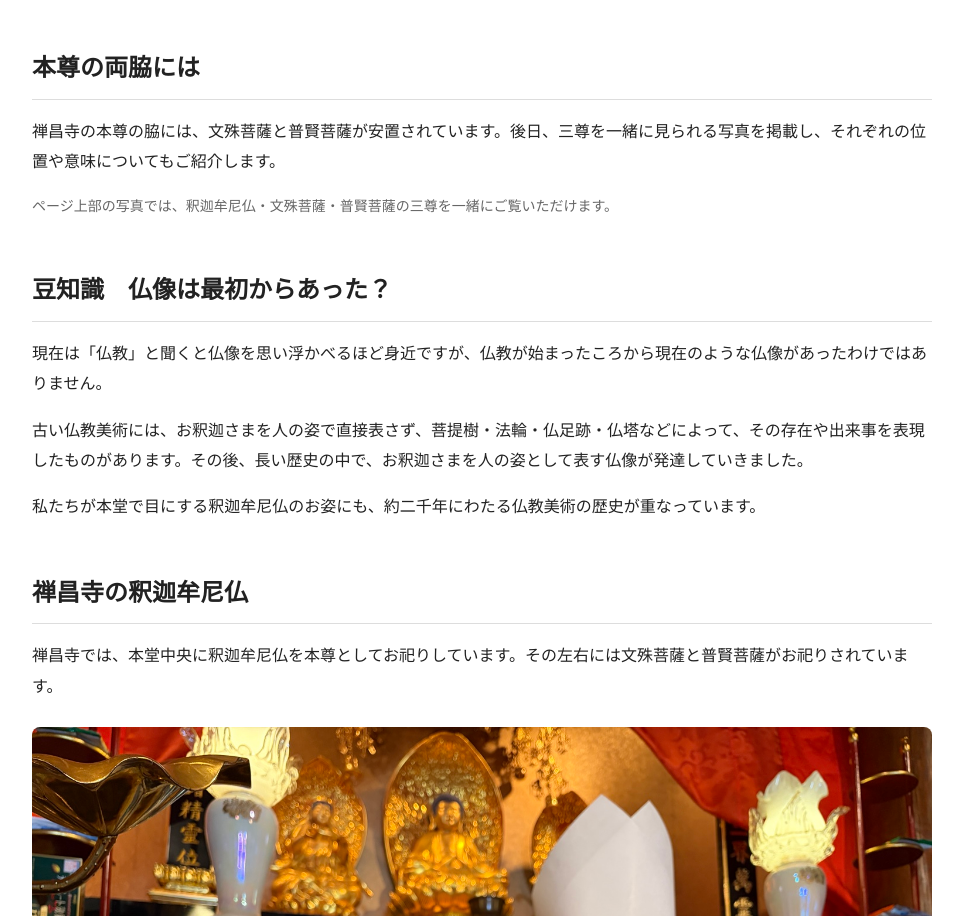
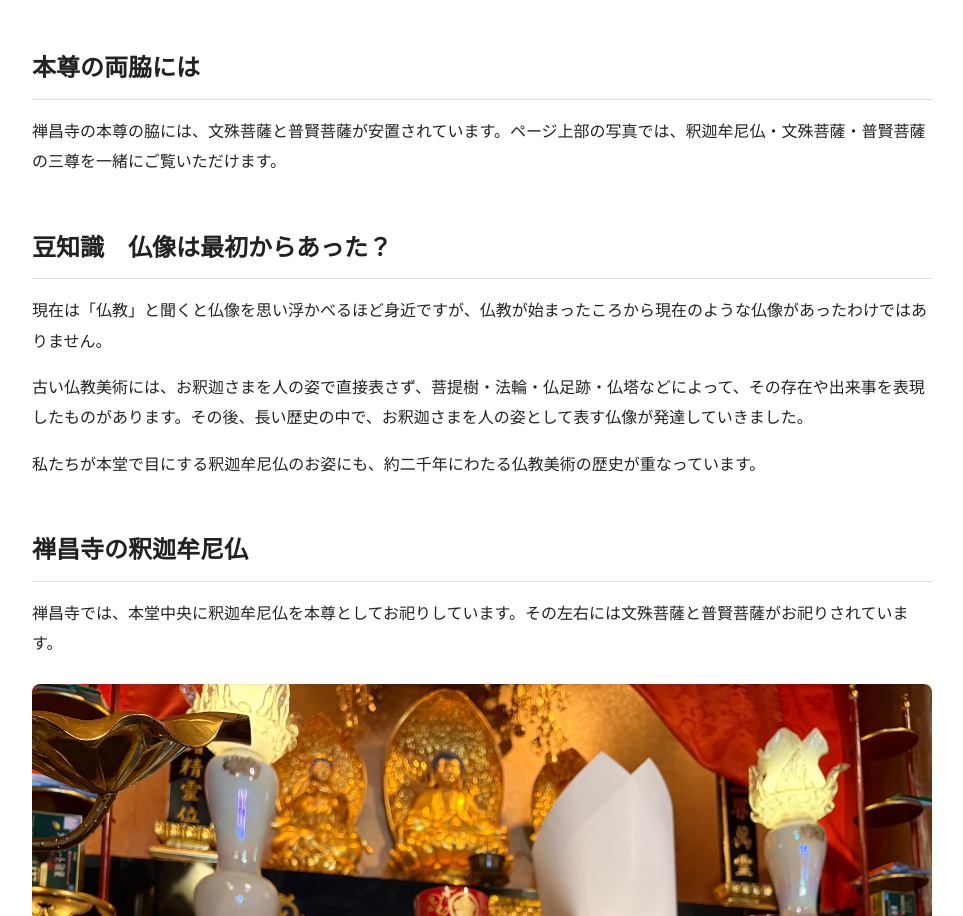
Before and after one commit to Zenshoji/zenshoji-site, a plain HTML site: page butsuzo-shaka.html in a window 1280 px wide. Shown: the part 2276-3192 px from the top of the page, without its empty margins (158-1121 px from the left). Drawn offline with Linux system fonts and the light colour scheme.

Commit message:
Fix outdated photo placeholder text

```diff
--- a/butsuzo-shaka.html
+++ b/butsuzo-shaka.html
@@ -32,8 +32,7 @@
 <p>禅昌寺のご本尊がどの印相を結んでいるかについては、後日撮影する手元の写真を確認したうえで、実際のお姿に沿ってご紹介します。</p>
 <div class="photo-slot">後日掲載予定：左右の手・印相のアップ写真</div>
 <h2>本尊の両脇には</h2>
-<p>禅昌寺の本尊の脇には、文殊菩薩と普賢菩薩が安置されています。後日、三尊を一緒に見られる写真を掲載し、それぞれの位置や意味についてもご紹介します。</p>
-<p class="small">ページ上部の写真では、釈迦牟尼仏・文殊菩薩・普賢菩薩の三尊を一緒にご覧いただけます。</p>
+<p>禅昌寺の本尊の脇には、文殊菩薩と普賢菩薩が安置されています。ページ上部の写真では、釈迦牟尼仏・文殊菩薩・普賢菩薩の三尊を一緒にご覧いただけます。</p>
 <h2>豆知識　仏像は最初からあった？</h2>
 <p>現在は「仏教」と聞くと仏像を思い浮かべるほど身近ですが、仏教が始まったころから現在のような仏像があったわけではありません。</p>
 <p>古い仏教美術には、お釈迦さまを人の姿で直接表さず、菩提樹・法輪・仏足跡・仏塔などによって、その存在や出来事を表現したものがあります。その後、長い歴史の中で、お釈迦さまを人の姿として表す仏像が発達していきました。</p>
```
